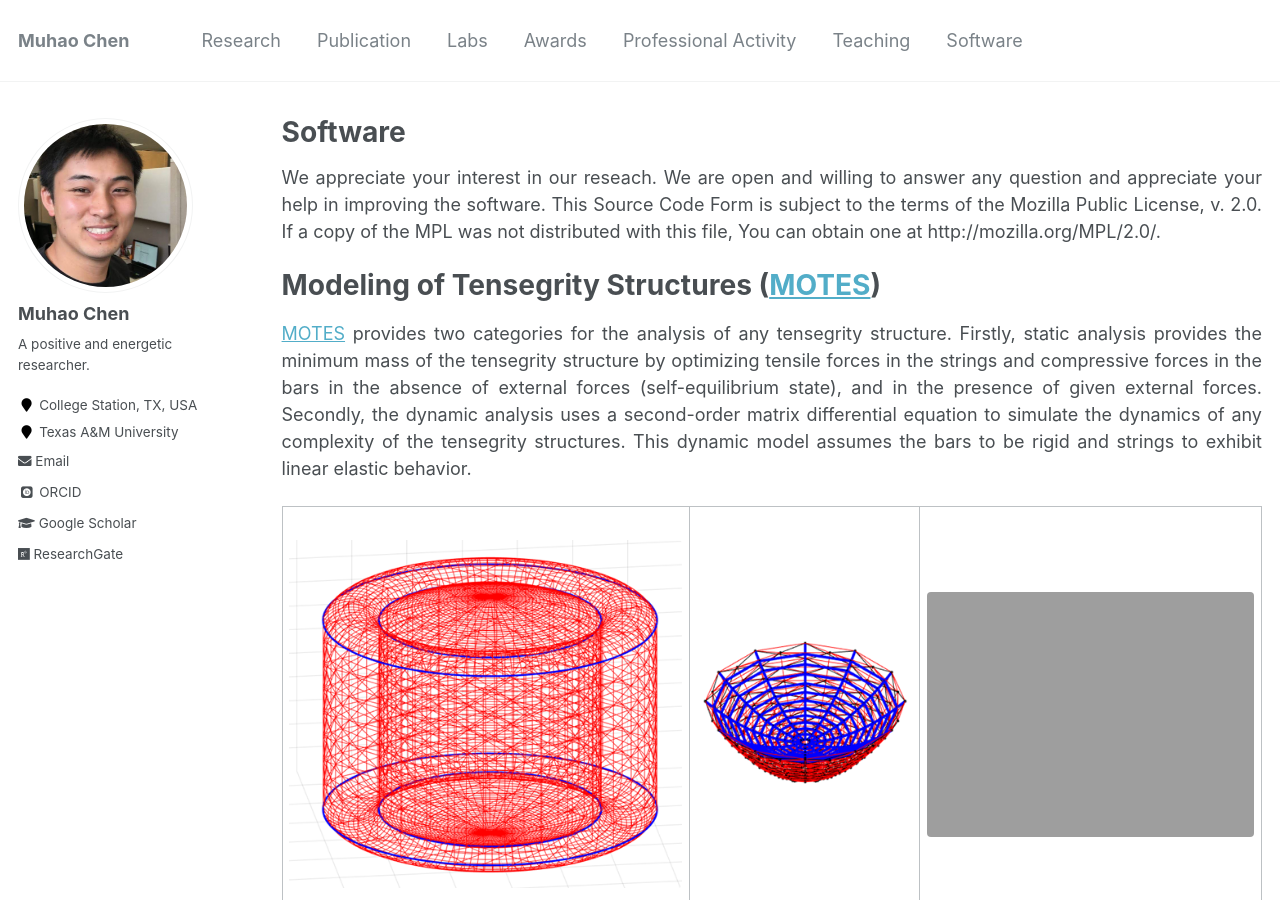
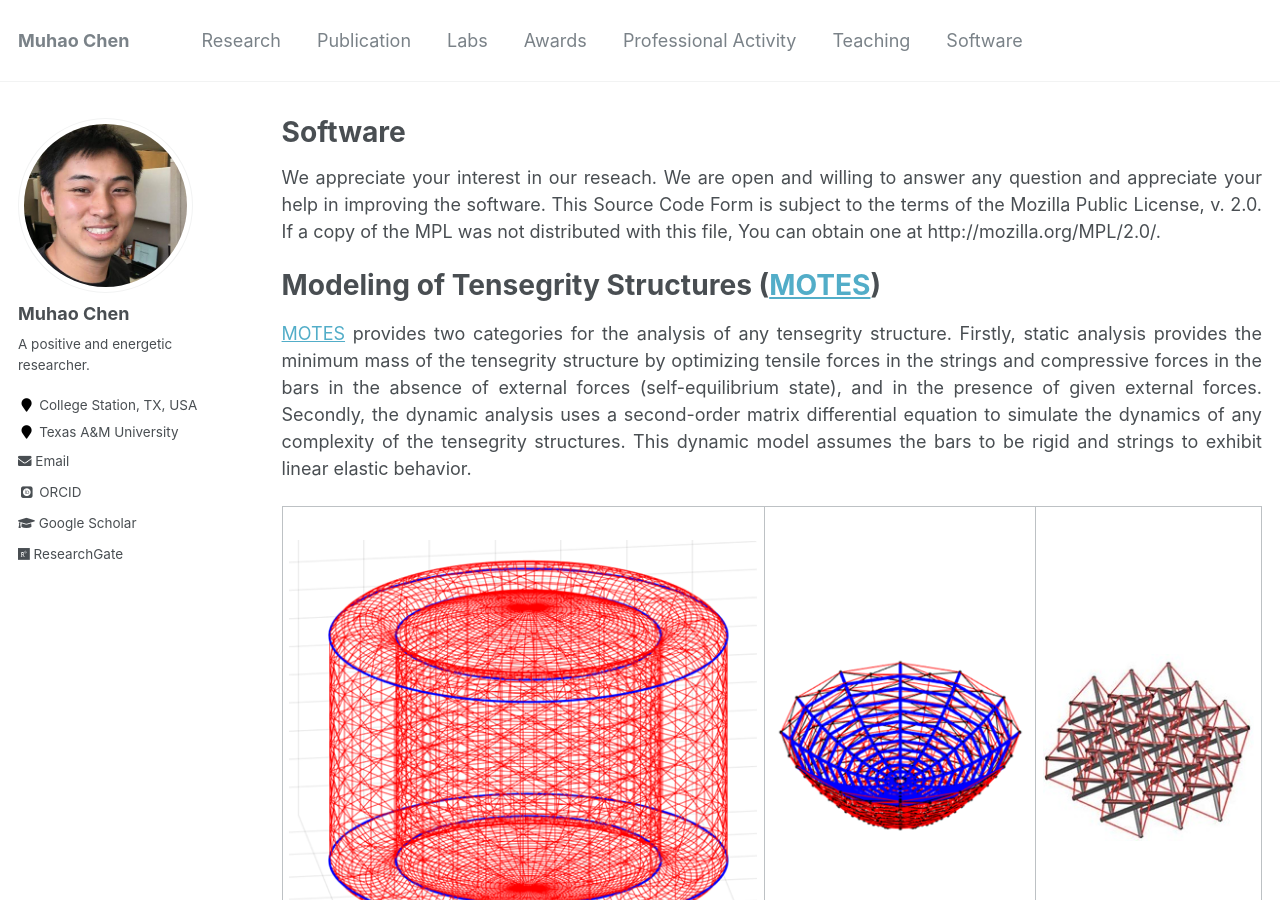
Before and after one commit to Muhao-Chen/muhao-chen.github.io, a Jekyll site: the page built from _pages/resources.md, in a window 1280 px wide and 900 px high. Built offline with Jekyll 4.4.1, drawn with Linux system fonts in a browser that asks for light colours; some web fonts are replaced.

Commit message:
Update resources.md

```diff
--- a/_pages/resources.md
+++ b/_pages/resources.md
@@ -19,7 +19,7 @@ We appreciate your interest in our reseach. We are open and willing to answer an
 <tr>
 <td><figure><img src="{{ site.url }}/images/rffi/habitat_membrane.png" width="200"/></figure></td>
 <td><figure><img src="{{ site.url }}/images/rffi/Telescope.png" width="200"/></figure></td>
-<td><figure><img src="{{ site.url }}/images/rffi/plate.png" width="200"/></figure></td>
+<td><figure><img src="{{ site.url }}/images/rffi/plate.jpg" width="200"/></figure></td>
 </tr>
 </table>
 
```
